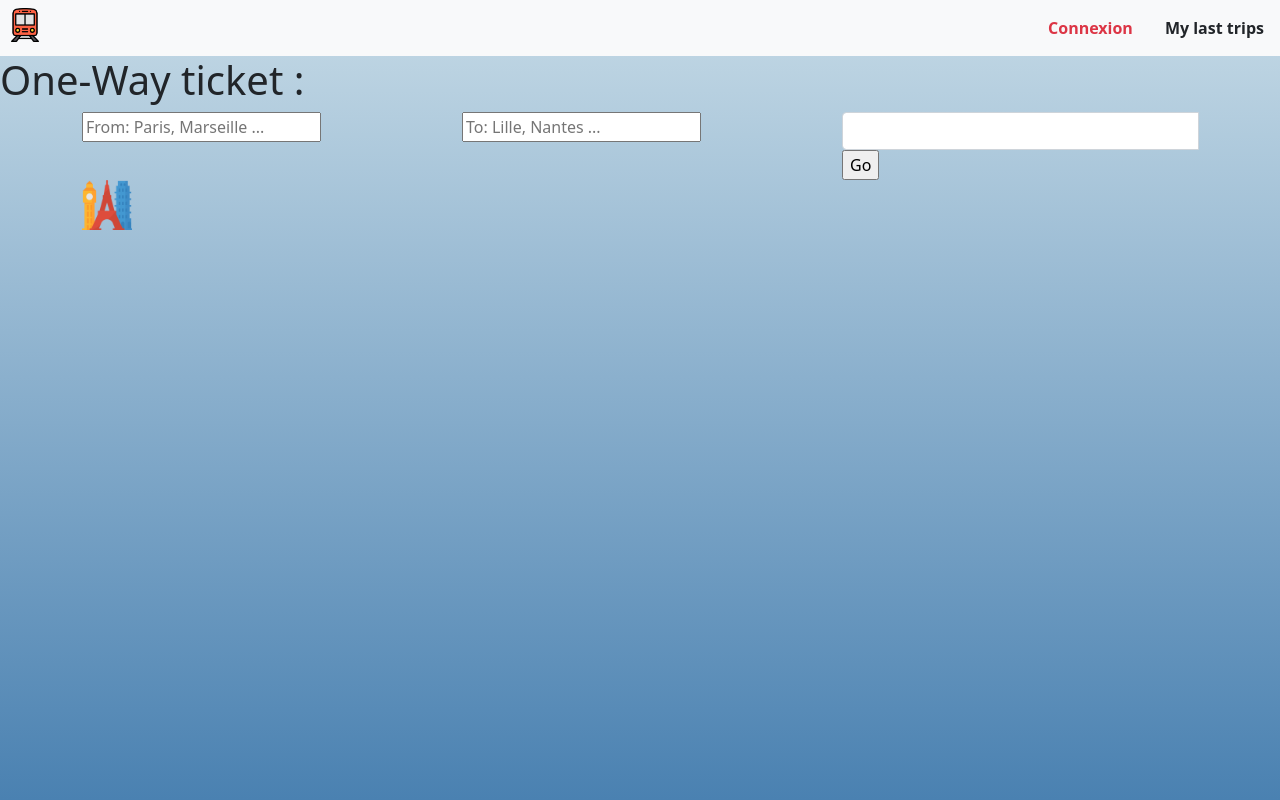
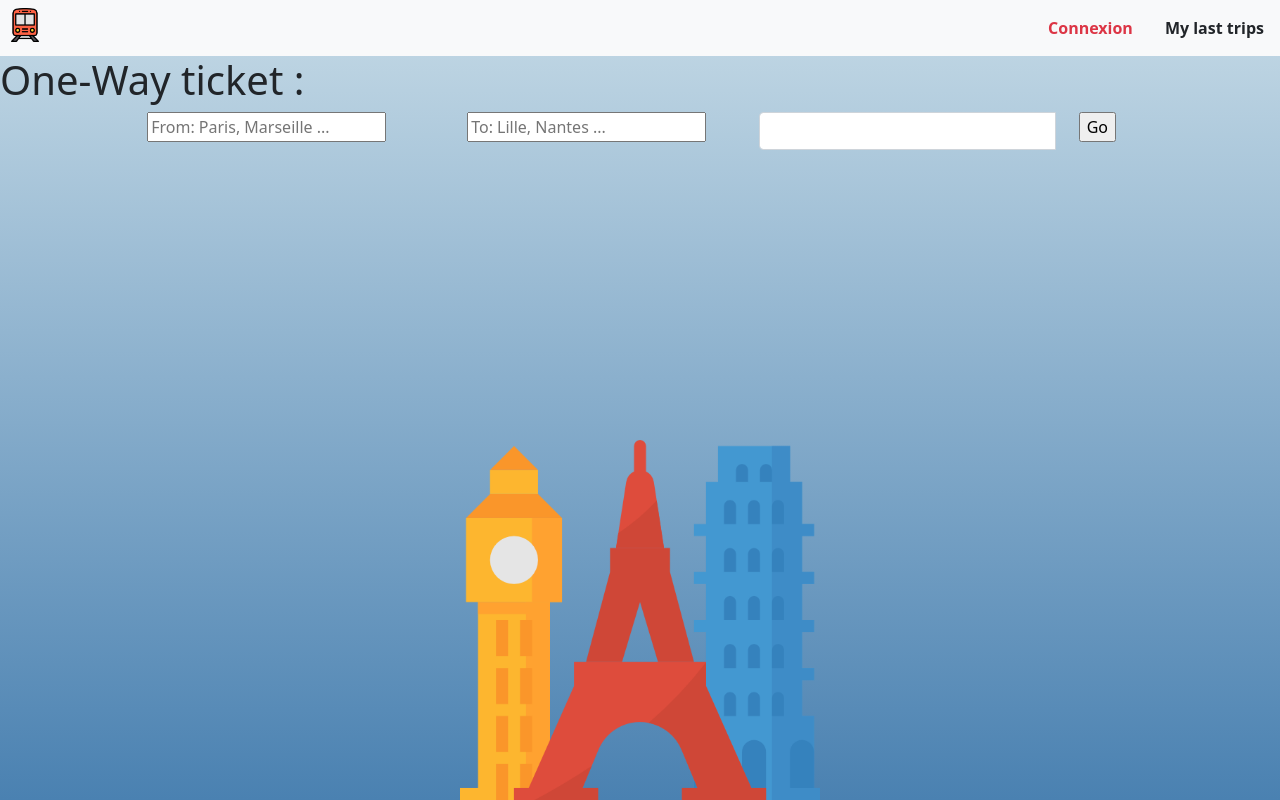
Before and after one commit to eph321/ticketac, a Node server app: page /home in a window 1280 px wide. Run offline with Node 20, Linux system fonts and the light colour scheme; some libraries are stand-ins or nearby versions.

Commit message:
index style

```diff
--- a/views/index.ejs
+++ b/views/index.ejs
@@ -23,32 +23,32 @@
 
     <h1>One-Way ticket :</h1>
 
-  <div class="container">
-    <div class="row justify-content-center">
-      <div class="col">
+    <div class="container-fluid">
+      <div class="row d-flex justify-content-center">
+        <div class="col-3 text-center">
           <form action="trajet">
-          <input type="text" placeholder="From: Paris, Marseille ..." name="depart">
+            <input type="text " placeholder="From: Paris, Marseille ..." name="depart">
         </div>
-      <div class="col">
+        <div class="col-3 text-center">
           <input type="text" placeholder="To: Lille, Nantes ..." name="arrive">
         </div>
-      <div class="form-group col">
-        <div class='input-group date col' id='datetimepicker1'>
-          <input type='text' class="form-control" />
+        <div class="col-3 text-center">
+          <div class='form-group input-group date' id='datetimepicker1'>
+            <input type='text' class="form-control">
             <span class="input-group-addon"></span>
           </div>
-        <div class="col">
+          </div>
+
+        <div class="col-1">
        <input type="submit" value="Go">
         </div>
+        </form>
       </div>
-      </form>
 
-<div class="justify-content-center align-items-center h-100">
+      <div class="row text-center h-100 mx-auto">
 
-    <img src="./images/landmark.png" height=50vh/>
-
-
-</div>
+        <img class="img-fluid position-absolute bottom-0 start-50 translate-middle-x" src="./images/landmark.png"
+          style="width:30vw">
 
       </div>
     </div>
@@ -60,12 +60,16 @@
 
 
     <!-- Extension jquery -->
-  <script src="https://code.jquery.com/jquery-3.3.1.slim.min.js" integrity="sha384-q8i/X+965DzO0rT7abK41JStQIAqVgRVzpbzo5smXKp4YfRvH+8abtTE1Pi6jizo" crossorigin="anonymous"></script>
+    <script src="https://code.jquery.com/jquery-3.3.1.slim.min.js"
+      integrity="sha384-q8i/X+965DzO0rT7abK41JStQIAqVgRVzpbzo5smXKp4YfRvH+8abtTE1Pi6jizo"
+      crossorigin="anonymous"></script>
     <!-- Extension DATEPICKER -->
     <script
       src="https://cdnjs.cloudflare.com/ajax/libs/bootstrap-datepicker/1.9.0/js/bootstrap-datepicker.min.js"></script>
     <!-- Noyau JavaScript de Bootstrap -->
-  <script src="https://cdn.jsdelivr.net/npm/bootstrap@5.1.3/dist/js/bootstrap.bundle.min.js" integrity="sha384-ka7Sk0Gln4gmtz2MlQnikT1wXgYsOg+OMhuP+IlRH9sENBO0LRn5q+8nbTov4+1p" crossorigin="anonymous"></script>
+    <script src="https://cdn.jsdelivr.net/npm/bootstrap@5.1.3/dist/js/bootstrap.bundle.min.js"
+      integrity="sha384-ka7Sk0Gln4gmtz2MlQnikT1wXgYsOg+OMhuP+IlRH9sENBO0LRn5q+8nbTov4+1p"
+      crossorigin="anonymous"></script>
 
     <script src="../javascripts/script.js"></script>
 
```
Lines whose indentation alone changed are shown as unchanged.
